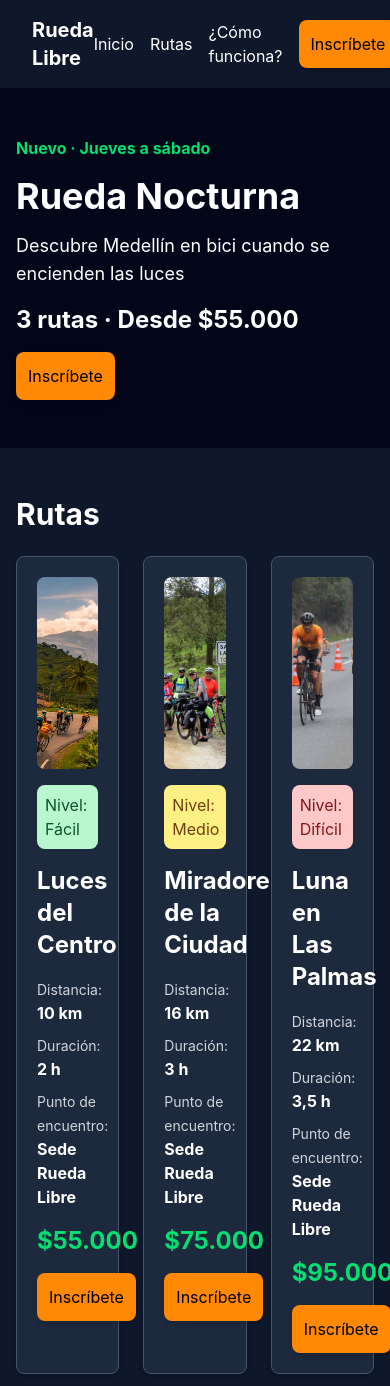
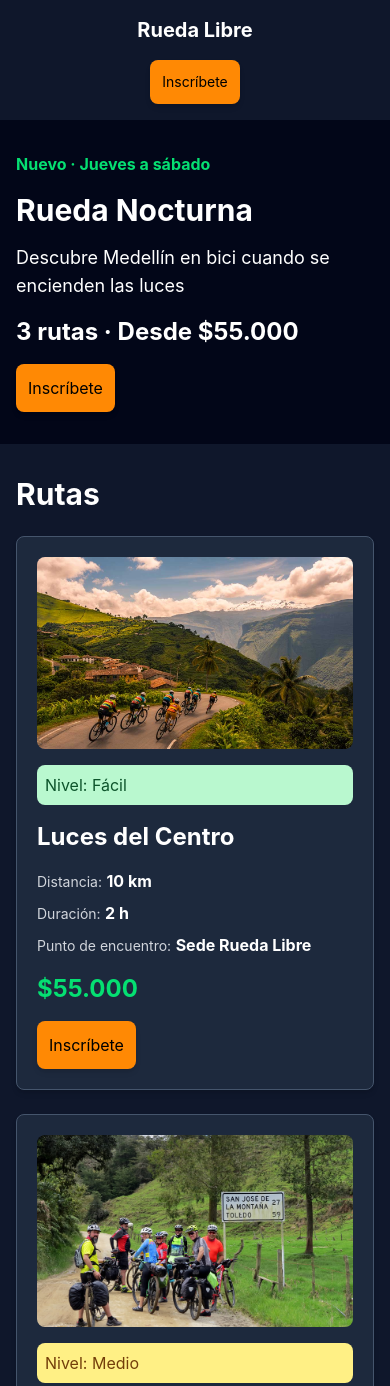
Before and after one commit to alexxabr-19/rueda-libre, a website: page nocturna/index.html in a window 390 px wide. Shown: the top 1386 px of the page. Drawn offline with Linux system fonts and the light colour scheme.

Commit message:
feat: landing nocturna responsive

```diff
--- a/nocturna/index.html
+++ b/nocturna/index.html
@@ -13,32 +13,33 @@
 <body class="bg-slate-950 text-white">
 
     <header class="bg-slate-900 p-4">
-        <div class="max-w-6xl mx-auto px-4 flex justify-between items-center">
+        <div class="max-w-6xl mx-auto px-4 flex flex-col md:flex-row justify-between items-center gap-4">
 
             <h2 class="text-xl font-bold"> Rueda Libre</h2>
 
             <nav class="flex gap-4 items-center">
-                <a href="#inicio">Inicio</a>
-                <a href="#rutas">Rutas</a>
-                <a href="#funciona">¿Cómo funciona?</a>
+                <a href="#inicio" class="hidden md:inline">Inicio</a>
+                <a href="#rutas" class="hidden md:inline">Rutas</a>
+                <a href="#funciona" class="hidden md:inline">¿Cómo funciona?</a>
                 <a href="#inscripcion"
-                    class="inline-block bg-orange-400 text-black p-3 rounded-lg shadow-md hover:bg-orange-300 focus:ring-4 focus:ring-orange-300">
+                    class="inline-block bg-orange-400 text-black p-3 rounded-lg shadow-md hover:bg-orange-300 focus:ring-4 focus:ring-orange-300 text-sm md:text-base">
                     Inscríbete
                 </a>
+
             </nav>
 
         </div>
     </header>
 
     <main>
-        <section id="inicio" class="py-12">
+        <section id="inicio" class="py-8 md:py-12">
             <div class="max-w-6xl mx-auto px-4">
 
                 <p class="text-green-400 font-bold mb-4">
                     Nuevo · Jueves a sábado
                 </p>
 
-                <h1 class="text-4xl font-bold mb-4">
+                <h1 class="text-3xl sm:text-4xl lg:text-5xl font-bold mb-4">
                     Rueda Nocturna
                 </h1>
 
@@ -58,19 +59,17 @@
             </div>
         </section>
 
-        <section id="rutas" class="py-12 bg-slate-900">
+        <section id="rutas" class="py-8 md:py-12 bg-slate-900">
             <div class="max-w-6xl mx-auto px-4">
 
                 <h2 class="text-3xl font-bold mb-6">Rutas</h2>
 
-                <div class="grid grid-cols-3 gap-6">
-
+                <div class="grid grid-cols-1 sm:grid-cols-2 lg:grid-cols-3 gap-6">
 
                     <div
                         class="bg-slate-800 text-white rounded-lg border border-slate-600 shadow-md hover:shadow-xl p-5">
 
-                        <img src="../img/ruta.jpg" alt="Luces del Centro"
-                            class="w-full h-48 object-cover rounded-lg">
+                        <img src="../img/ruta.jpg" alt="Luces del Centro" class="w-full h-48 object-cover rounded-lg">
 
                         <p class="bg-green-200 text-green-900 p-2 rounded-lg mt-4">
                             Nivel: Fácil
@@ -176,14 +175,14 @@
             </div>
         </section>
 
-        <section id="funciona" class="py-12">
+        <section id="funciona" class="py-8 md:py-12">
             <div class="max-w-6xl mx-auto px-4">
 
                 <h2 class="text-3xl font-bold mb-6">
                     ¿Cómo funciona?
                 </h2>
 
-                <div class="grid grid-cols-4 gap-4">
+                <div class="grid grid-cols-1 sm:grid-cols-2 lg:grid-cols-4 gap-4">
 
                     <div class="bg-slate-800 p-4 rounded-lg">
                         <h3 class="font-bold mb-2">1. Elige tu ruta</h3>
```
Also changed, not shown: bitacora.txt (+10 -0 lines), nocturna/src/output.css.
